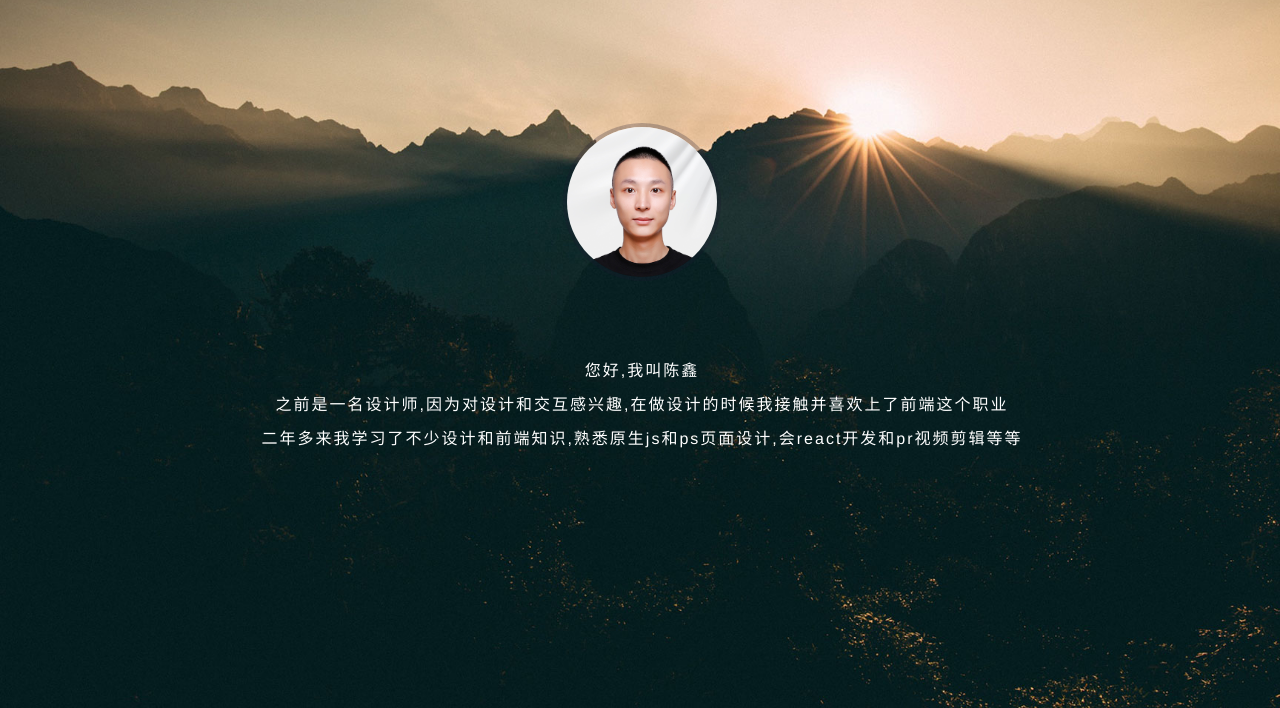
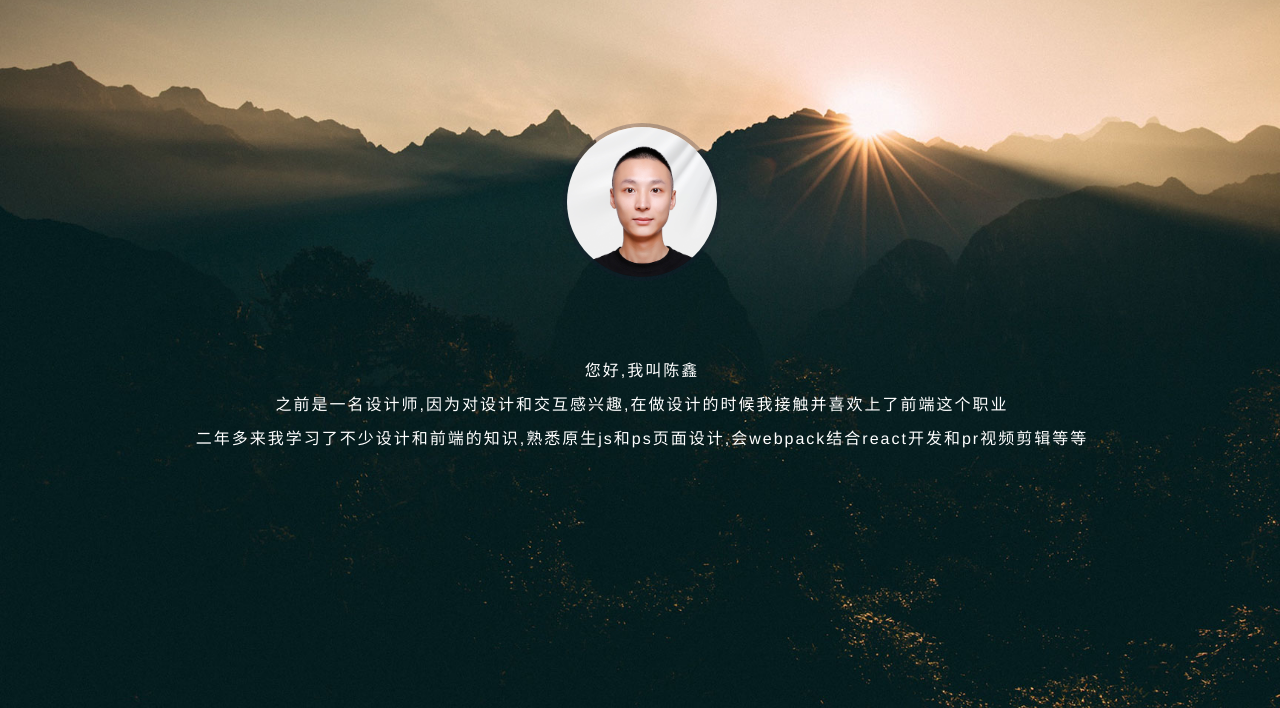
Before and after one commit to Franciser/resume, a website built with webpack: page src/index.tmpl.html in a window 1280 px wide. Shown: the part 92-800 px from the top of the page. Built offline with nearby package versions, Linux system fonts and the light colour scheme; a small style sheet from the web is missing.

Commit message:
modified text again

```diff
--- a/src/index.tmpl.html
+++ b/src/index.tmpl.html
@@ -84,7 +84,7 @@
                         <div class="introduce_word">
                             <p>您好,我叫陈鑫</p>
                             <p>之前是一名设计师,因为对设计和交互感兴趣,在做设计的时候我接触并喜欢上了前端这个职业</p>
-                            <p>二年多来我学习了不少设计和前端知识,熟悉原生js和ps页面设计,会react开发和pr视频剪辑等等</p>
+                            <p>二年多来我学习了不少设计和前端的知识,熟悉原生js和ps页面设计,会webpack结合react开发和pr视频剪辑等等</p>
                             <!-- <p>我每天都在自学前端,二年多来学习了不少设计和前端的知识,我很享受这种充实的感觉,我希望朝着专业的前端开发方向发展</p> -->
                         </div>
                     </div>
```
Also changed, not shown: build/index.html.
